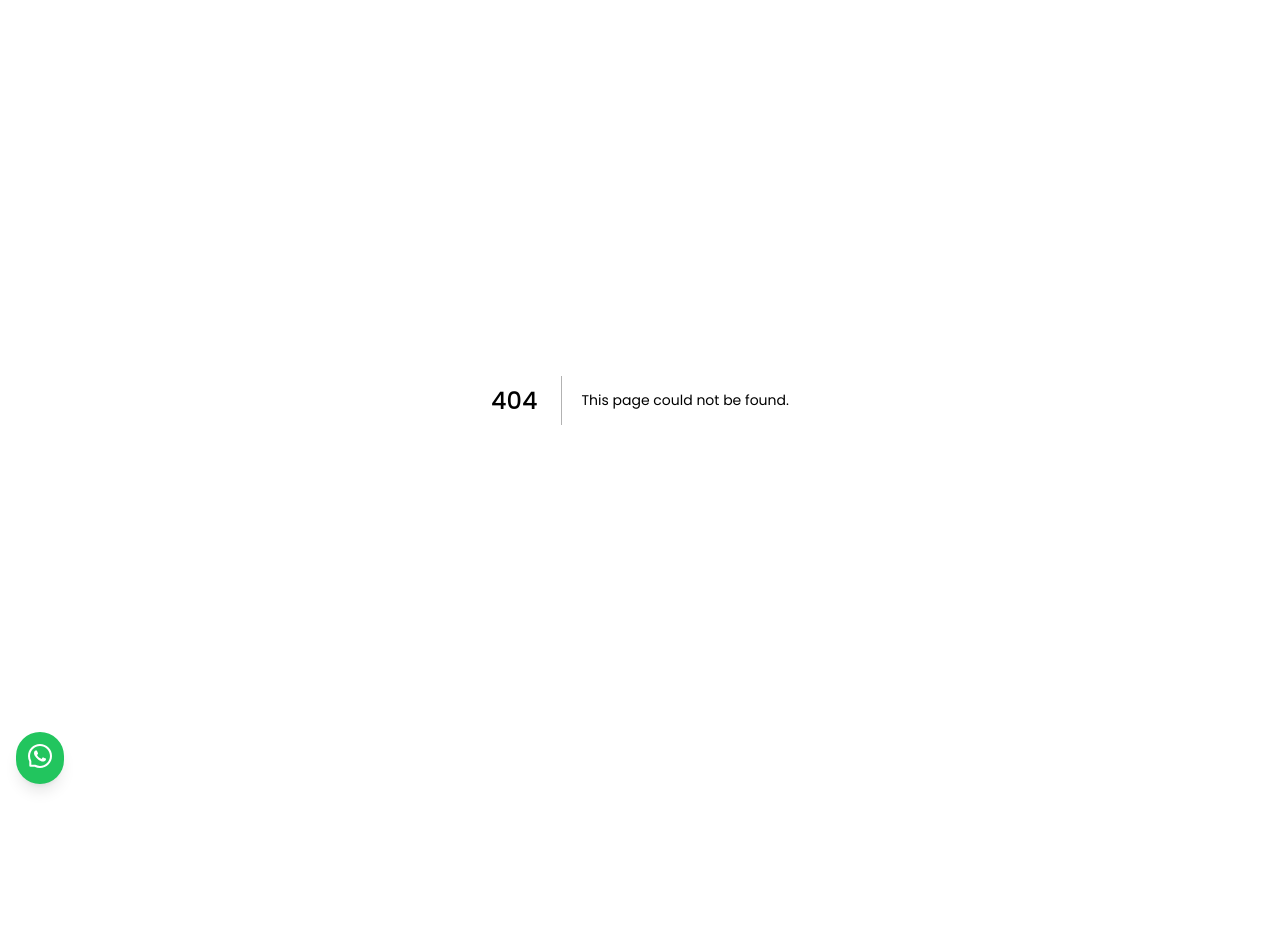
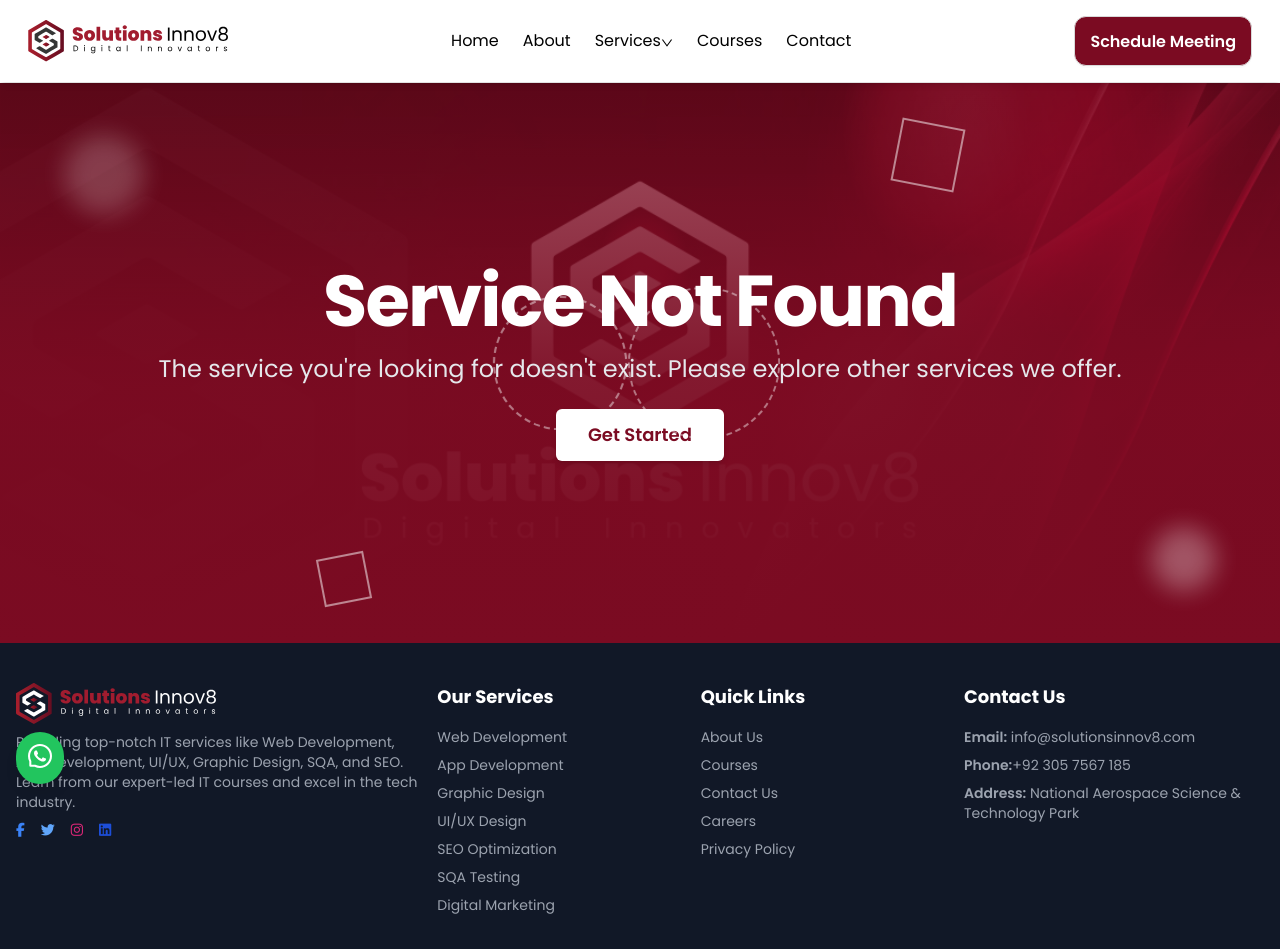
Before and after one commit to zeeshan187/solutionsinnov8, a Next.js app: page /services in a window 1280 px wide. Before the commit this address had no page. Shown: the top 949 px of the page. Before the commit the page ends 800 px from the top, so only its background shows below. Built offline with nearby package versions, Linux system fonts and the light colour scheme.

Commit message:
seo added in services

```diff
--- a/src/app/courses/page.jsx
+++ b/src/app/courses/page.jsx
@@ -5,7 +5,7 @@ export const metadata = {
   description:
     "Explore professional IT courses at Solutions Innov8. Learn web development, app development, SEO, UI/UX design, digital marketing, and more. Our expert instructors will guide you to success in the tech industry. Enroll now to enhance your skills!",
   keywords:
-    "IT courses, web development courses, app development courses, SEO courses, UI/UX design courses, digital marketing courses, online IT training, software development courses, tech education, Solutions Innov8 courses",
+    "IT courses in islamabad, web development courses in islamabad, web development courses in rawalpindi, web development courses in pakistan, graphic designing courses in islamabad,graphic designing courses in rawalpindi, graphic designing courses in pakistan, app development courses, SEO courses, UI/UX design courses, digital marketing courses, online IT training, software development courses, tech education, Solutions Innov8 courses, uiux courses in islamabad, uiux courses in rawalpindi, uiux courses in pakistan, ",
   author: "Solutions Innov8",
   robots: "index, follow",
   og: {
--- a/src/app/data/servicesMetadata.js
+++ b/src/app/data/servicesMetadata.js
@@ -4,7 +4,7 @@ const servicesMetadata = {
       description:
         "Transform your ideas into a responsive, high-performance website with Solutions Innov8. Our expert web developers specialize in creating custom web solutions that deliver results.",
       keywords:
-        "web development services, custom web development, website design, responsive web design, front-end development, back-end development, Solutions Innov8",
+        "web development services in pakistan, web development services in USA, web development services in india, custom web development, website design, responsive web design, front-end development, Business website development, back-end development, Solutions Innov8 web development",
       og: {
         title: "Web Development Services | Solutions Innov8",
         description:
@@ -24,7 +24,7 @@ const servicesMetadata = {
       description:
         "Bring your mobile app ideas to life with Solutions Innov8. We specialize in creating custom mobile applications that are user-friendly, feature-rich, and scalable.",
       keywords:
-        "app development services, mobile app development, iOS app development, Android app development, custom apps, Solutions Innov8",
+        "app development services, mobile app development, iOS app development, Android app development, custom apps, Solutions Innov8, app development services in pakistan, app development services in USA, app development services in india, buiness app development",
       og: {
         title: "App Development Services | Solutions Innov8",
         description:
@@ -44,7 +44,7 @@ const servicesMetadata = {
       description:
         "Enhance your brand’s visual identity with Solutions Innov8’s graphic design services. From logos to marketing materials, our designers create stunning graphics that captivate your audience.",
       keywords:
-        "graphic design services, logo design, brand identity, brochure design, flyer design, custom graphics, Solutions Innov8",
+        "graphic design services, logo design, brand identity, brochure design, flyer design, custom graphics, Solutions Innov8, graphic designing services in pakistan, graphic designing services in USA, graphic designing services in india, graphic designer for startups, graphic designer for businesses",
       og: {
         title: "Graphic Design Services | Solutions Innov8",
         description:
@@ -56,7 +56,7 @@ const servicesMetadata = {
         title: "Graphic Design Services | Solutions Innov8",
         description:
           "Enhance your brand’s visual identity with Solutions Innov8’s graphic design services. From logos to marketing materials, our designers create stunning graphics that captivate your audience.",
-        image: "/images/services/graphic-design.jpg", // Replace with an appropriate image
+        image: "/images/services/graphic-design.jpg",
       },
     },
     "ui-ux": {
@@ -64,7 +64,7 @@ const servicesMetadata = {
       description:
         "Create seamless user experiences and visually appealing user interfaces with Solutions Innov8. Our UI/UX design services ensure your product is both functional and beautiful.",
       keywords:
-        "UI design, UX design, user experience design, user interface design, wireframing, prototype design, Solutions Innov8",
+        "UI design, UX design, user experience design, user interface design, wireframing, prototype design, Solutions Innov8, uiux services in pakistan, uiux services in USA, uiux services in india, uiux for startups, uiux for business website",
       og: {
         title: "UI/UX Design Services | Solutions Innov8",
         description:
@@ -84,7 +84,7 @@ const servicesMetadata = {
       description:
         "Improve your search engine rankings with Solutions Innov8's expert SEO services. We use proven strategies to help your website rank higher and attract more visitors.",
       keywords:
-        "SEO services, search engine optimization, improve SEO ranking, SEO strategy, digital marketing, Solutions Innov8",
+        "SEO services, search engine optimization, improve SEO ranking, SEO strategy, digital marketing, Solutions Innov8, seo services in pakistan, seo services in USA, seo services in india, seo for startups, seo for business website",
       og: {
         title: "SEO Services | Solutions Innov8",
         description:
@@ -104,7 +104,7 @@ const servicesMetadata = {
       description:
         "Grow your online presence with Solutions Innov8’s digital marketing services. From social media marketing to PPC campaigns, we help you attract, engage, and convert customers.",
       keywords:
-        "digital marketing services, social media marketing, pay-per-click marketing, SEO, email marketing, Solutions Innov8",
+        "digital marketing services, social media marketing, pay-per-click marketing, SEO, email marketing, Solutions Innov8, digital marketing services in pakistan, digital marketing services in USA, digital marketing services in india, digital marketing for startups, digital marketing for business website",
       og: {
         title: "Digital Marketing Services | Solutions Innov8",
         description:
@@ -124,7 +124,7 @@ const servicesMetadata = {
       description:
         "Ensure the quality and reliability of your software products with Solutions Innov8’s QA services. Our team tests and reviews your software to make sure it’s flawless.",
       keywords:
-        "QA services, software testing, quality assurance, bug fixing, performance testing, Solutions Innov8",
+        "QA services, software testing, quality assurance, bug fixing, performance testing, Solutions Innov8, sqa services in pakistan, sqa services in USA, sqa services in india, sqa for startups, sqa for business website",
       og: {
         title: "Software Quality Assurance Services | Solutions Innov8",
         description:
--- /dev/null
+++ b/src/app/services/page.jsx
@@ -0,0 +1,44 @@
+
+import servicesMetadata from '@/app/data/servicesMetadata';
+import ServicesPage from '@/app/pages/ServicesPage';
+export async function generateMetadata({ params }) {
+  const { service } = params;
+  console.log(service, "skdnfjsdfnkjsdk");
+
+  const serviceMeta = servicesMetadata[service];
+
+  if (serviceMeta) {
+    return {
+      title: serviceMeta.title,
+      description: serviceMeta.description,
+      keywords: serviceMeta.keywords,
+      openGraph: {
+        title: serviceMeta.og.title,
+        description: serviceMeta.og.description,
+        image: serviceMeta.og.image,
+      },
+      twitter: {
+        card: "summary_large_image",
+        title: serviceMeta.twitter.title,
+        description: serviceMeta.twitter.description,
+        image: serviceMeta.twitter.image,
+      },
+    };
+  } else {
+    return {
+      title: "Solutions Innov8 - IT Services",
+      description: "Discover our wide range of IT services.",
+      keywords: "IT services, web development, app development, SEO, digital marketing",
+    };
+  }
+}
+
+const Page = () => {
+  return (
+    <div>
+      <ServicesPage />
+    </div>
+  );
+};
+
+export default Page;
```
Also changed, not shown: src/app/layout.js (+11 -8 lines).
